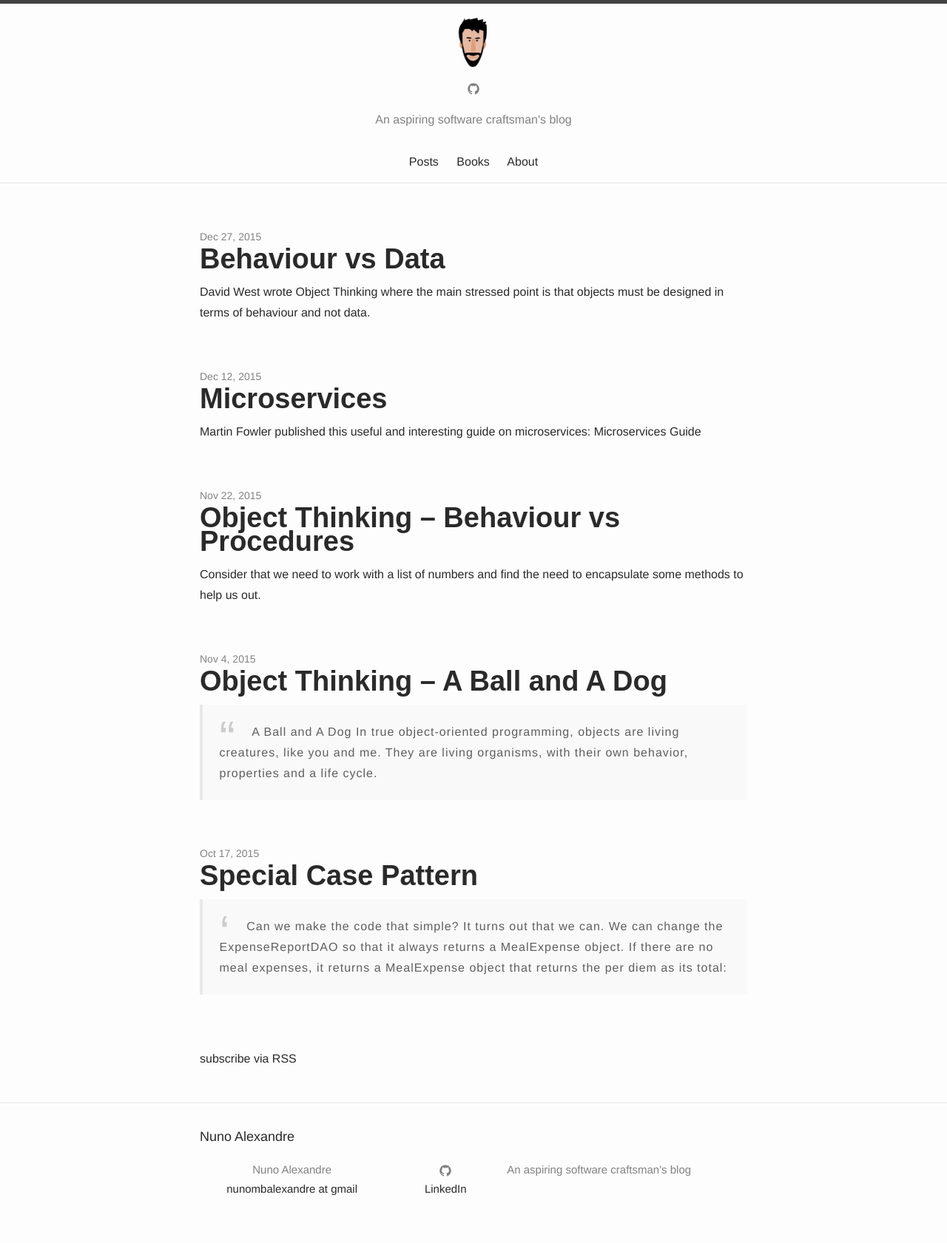
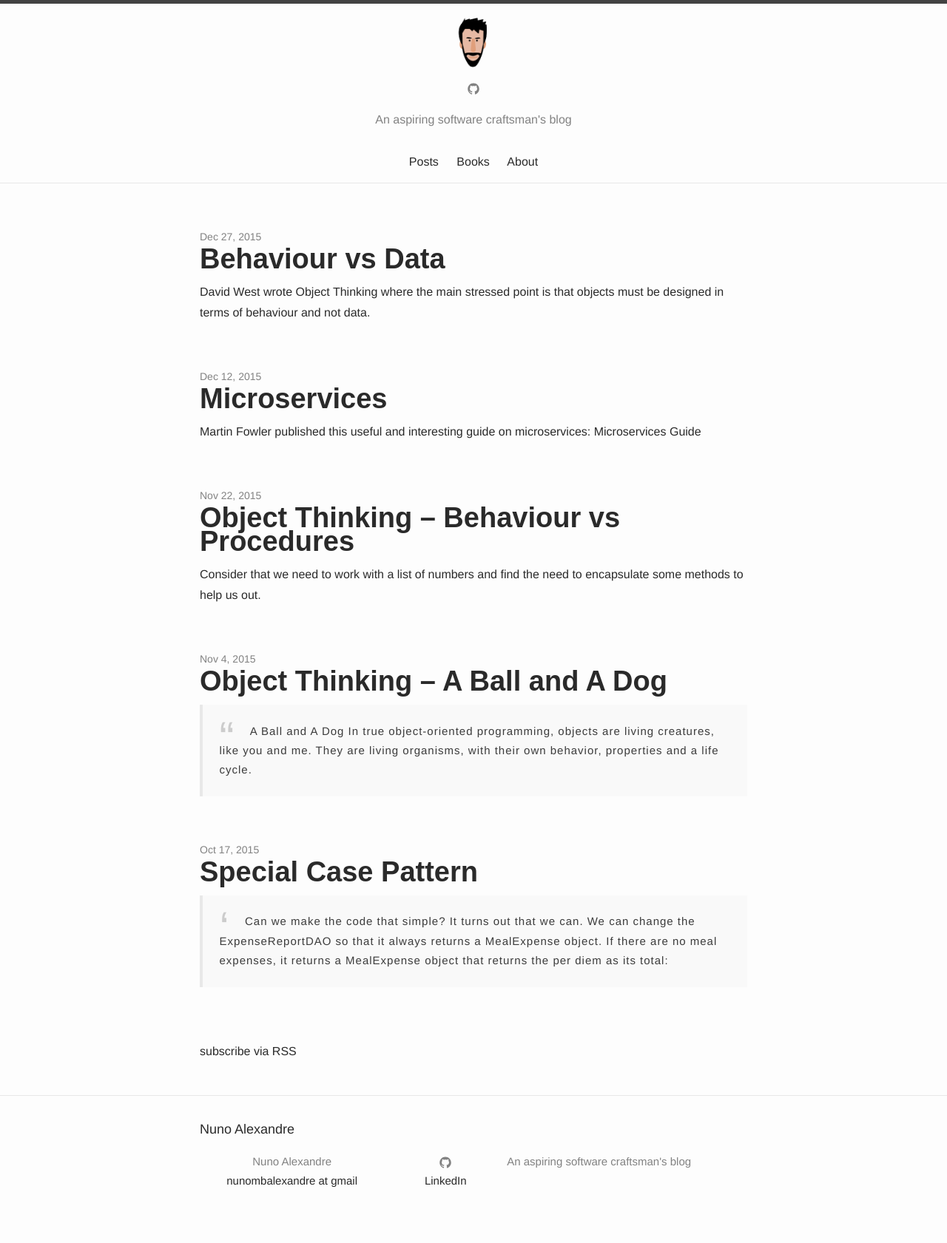
Before and after one commit to NunoAlexandre/nunoalexandre.github.io, a Jekyll site: the page built from index.html, in a window 1280 px wide. Shown: the whole page at 74% size. Built offline with Jekyll 4.4.1, drawn with Linux system fonts in a browser that asks for light colours; comment, search, counter and statistics services are not loaded.

Commit message:
Styling block quote

```diff
--- a/_sass/_base.scss
+++ b/_sass/_base.scss
@@ -110,11 +110,12 @@ a {
  * Blockquotes
  */
 blockquote {
-    color: #5F5F5F;
+    color: #3c3c3c;
     background: #f9f9f9;
     border-left: 4px solid $grey-color-light;
     padding: $spacing-unit * 0.75;
-    font-size: 16px;
+    font-size: 15px;
+    font-weight: 400;
     letter-spacing: 1px;
     quotes: "\201C""\201D""\2018""\2019";
     margin: 16px 0px;
```
